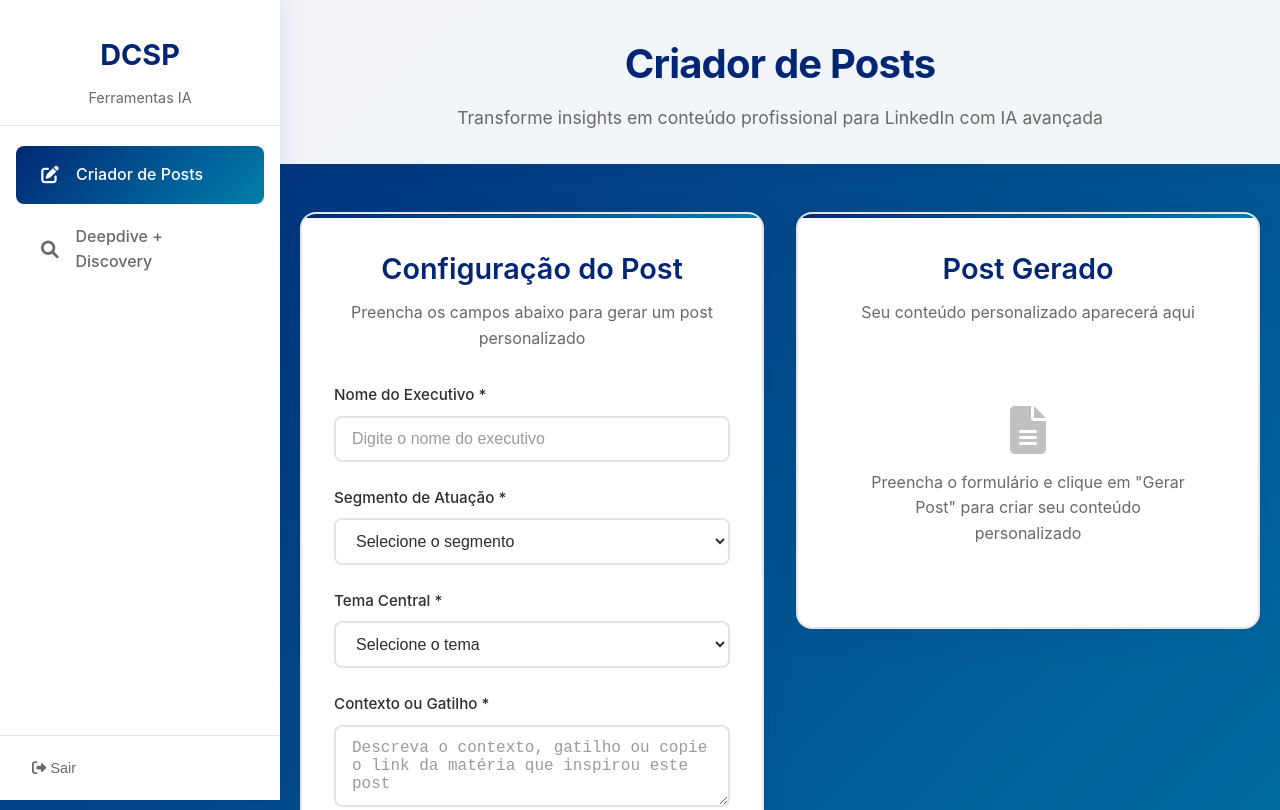
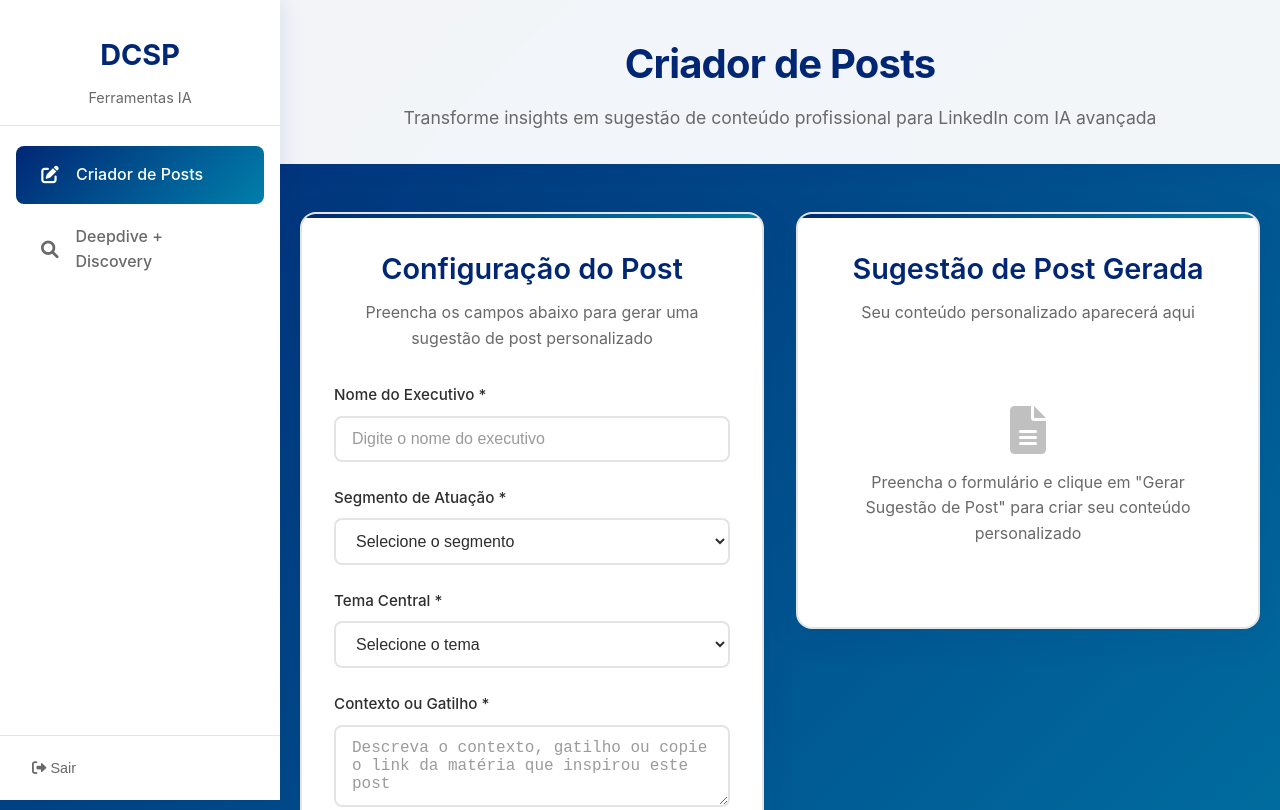
Before and after one commit to kreuz420/dcsp, a plain HTML site: page index.html in a window 1280 px wide. Shown: the top 810 px of the page. Drawn offline with Linux system fonts and the light colour scheme; sample sign-in values are in the browser's storage.

Commit message:
Update index.html

```diff
--- a/index.html
+++ b/index.html
@@ -55,7 +55,7 @@
         <header class="header">
             <div class="container">
                 <h1>Criador de Posts</h1>
-                <p>Transforme insights em conteúdo profissional para LinkedIn com IA avançada</p>
+                <p>Transforme insights em sugestão de conteúdo profissional para LinkedIn com IA avançada</p>
             </div>
         </header>
 
@@ -67,7 +67,7 @@
                     <section class="config-section">
                         <div class="section-header">
                             <h2>Configuração do Post</h2>
-                            <p>Preencha os campos abaixo para gerar um post personalizado</p>
+                            <p>Preencha os campos abaixo para gerar uma sugestão de post personalizado</p>
                         </div>
 
                         <form id="postForm" class="post-form">
@@ -124,7 +124,7 @@
                             </div>
 
                             <button type="submit" class="submit-btn">
-                                <span id="submitButtonText">Gerar Post</span>
+                                <span id="submitButtonText">Gerar Sugestão de Post</span>
                             </button>
                         </form>
                     </section>
@@ -132,7 +132,7 @@
                     <!-- Generated Post Section -->
                     <section class="post-section">
                         <div class="section-header">
-                            <h2>Post Gerado</h2>
+                            <h2>Sugestão de Post Gerada</h2>
                             <p>Seu conteúdo personalizado aparecerá aqui</p>
                         </div>
 
@@ -143,7 +143,7 @@
 
                         <div id="emptyState" class="empty-state">
                             <i class="fas fa-file-alt"></i>
-                            <p>Preencha o formulário e clique em "Gerar Post" para criar seu conteúdo personalizado</p>
+                            <p>Preencha o formulário e clique em "Gerar Sugestão de Post" para criar seu conteúdo personalizado</p>
                         </div>
 
                         <div id="generatedPost" class="generated-post" style="display: none;"></div>
```
